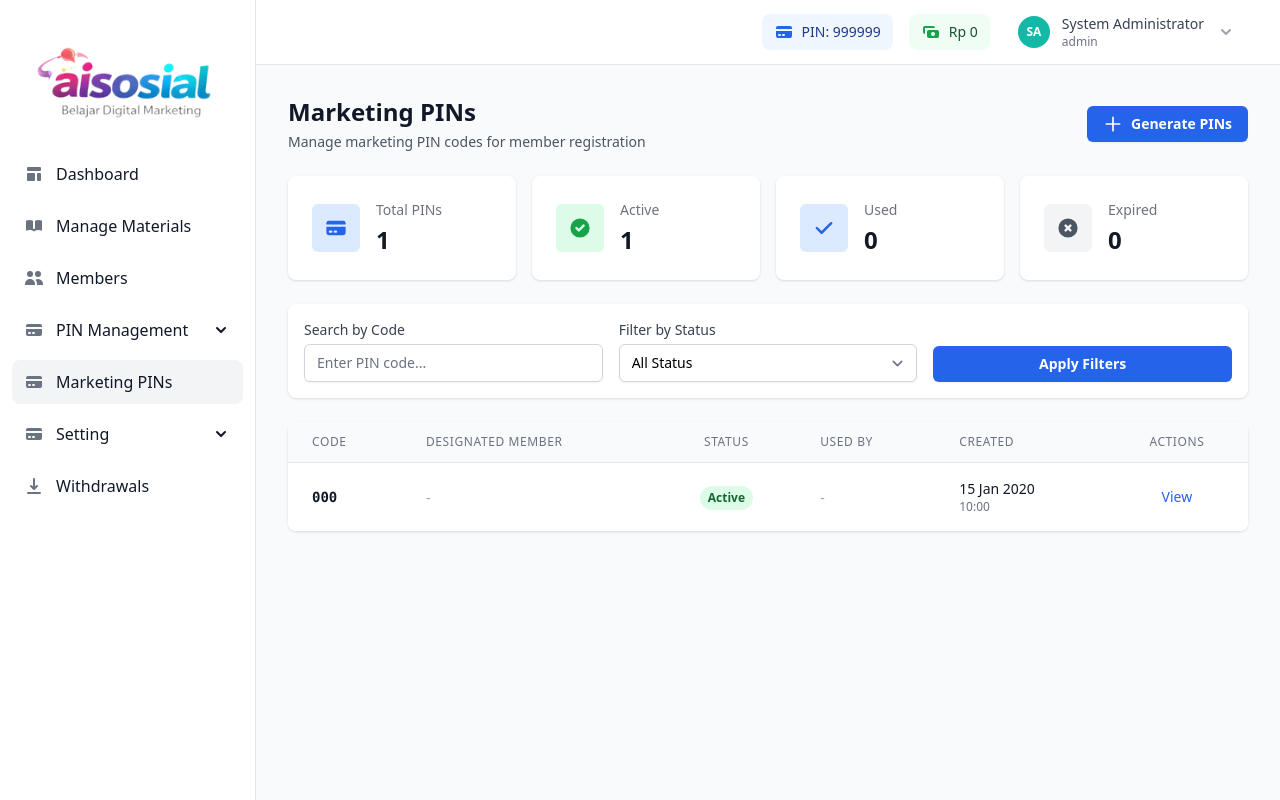
After one commit to wafistudent/sedekah_ai, a Laravel app: page /admin/marketing-pins in a window 1280 px wide. The commit adds this page. Run offline with Laravel 12, Linux system fonts and the light colour scheme; a user stored in the database is signed in; data comes from the database, SQL or seed files in the repository; tables that the repository leaves empty hold one stand-in row (values such as "Sample post"); style sheets or scripts are compiled from the project's sources; some libraries are stand-ins or nearby versions.

Commit message:
Add Marketing PIN admin interface with routes, controller, and views
Co-authored-by: wafistudent <227847858+wafistudent@users.noreply.github.com>

```diff
--- /dev/null
+++ b/app/Http/Controllers/Admin/MarketingPinController.php
@@ -0,0 +1,140 @@
+<?php
+
+namespace App\Http\Controllers\Admin;
+
+use App\Http\Controllers\Controller;
+use App\Models\MarketingPin;
+use App\Models\User;
+use App\Services\MarketingPinService;
+use Illuminate\Http\RedirectResponse;
+use Illuminate\Http\Request;
+use Illuminate\Support\Facades\Validator;
+use Illuminate\View\View;
+
+/**
+ * MarketingPinController
+ *
+ * Handles admin operations for marketing PIN management
+ *
+ * @package App\Http\Controllers\Admin
+ */
+class MarketingPinController extends Controller
+{
+    /**
+     * @var MarketingPinService
+     */
+    protected MarketingPinService $marketingPinService;
+
+    /**
+     * Constructor
+     */
+    public function __construct(MarketingPinService $marketingPinService)
+    {
+        $this->marketingPinService = $marketingPinService;
+    }
+
+    /**
+     * Display a listing of marketing PINs with statistics
+     *
+     * @param Request $request
+     * @return View
+     */
+    public function index(Request $request): View
+    {
+        // Build query
+        $query = MarketingPin::with(['admin', 'designatedMember', 'redeemedByMember'])
+            ->latest();
+
+        // Filter by status
+        if ($request->has('status') && $request->status !== '') {
+            $query->where('status', $request->status);
+        }
+
+        // Search by code
+        if ($request->has('search') && $request->search !== '') {
+            $query->where('code', 'like', '%' . $request->search . '%');
+        }
+
+        // Paginate results
+        $pins = $query->paginate(20)->withQueryString();
+
+        // Calculate statistics
+        $stats = [
+            'total' => MarketingPin::count(),
+            'active' => MarketingPin::where('status', 'active')->count(),
+            'used' => MarketingPin::where('status', 'used')->count(),
+            'expired' => MarketingPin::where('status', 'expired')->count(),
+        ];
+
+        return view('admin.marketing-pins.index', compact('pins', 'stats'));
+    }
+
+    /**
+     * Show the form for generating new marketing PINs
+     *
+     * @return View
+     */
+    public function create(): View
+    {
+        // Get active members for designated member dropdown
+        $members = User::role('member')
+            ->where('status', 'active')
+            ->select('id', 'name', 'email')
+            ->orderBy('name')
+            ->get();
+
+        return view('admin.marketing-pins.create', compact('members'));
+    }
+
+    /**
+     * Store newly generated marketing PINs
+     *
+     * @param Request $request
+     * @return RedirectResponse
+     */
+    public function store(Request $request): RedirectResponse
+    {
+        $validator = Validator::make($request->all(), [
+            'quantity' => 'required|integer|min:1|max:100',
+            'designated_member_id' => 'nullable|exists:users,id',
+            'expired_at' => 'nullable|date|after:now',
+        ]);
+
+        if ($validator->fails()) {
+            return redirect()->back()
+                ->withErrors($validator)
+                ->withInput();
+        }
+
+        try {
+            $pins = $this->marketingPinService->generateBulkPins(
+                adminId: auth()->id(),
+                quantity: $request->quantity,
+                designatedMemberId: $request->designated_member_id,
+                expiredAt: $request->expired_at
+            );
+
+            $message = count($pins) . ' Marketing PIN berhasil di-generate';
+
+            return redirect()->route('admin.marketing-pins.index')
+                ->with('success', $message);
+        } catch (\Exception $e) {
+            return redirect()->back()
+                ->with('error', 'Gagal generate PIN: ' . $e->getMessage())
+                ->withInput();
+        }
+    }
+
+    /**
+     * Display the specified marketing PIN with usage details
+     *
+     * @param MarketingPin $marketingPin
+     * @return View
+     */
+    public function show(MarketingPin $marketingPin): View
+    {
+        $marketingPin->load(['admin', 'designatedMember', 'redeemedByMember']);
+
+        return view('admin.marketing-pins.show', compact('marketingPin'));
+    }
+}
--- /dev/null
+++ b/resources/views/admin/marketing-pins/index.blade.php
@@ -0,0 +1,230 @@
+@extends('layouts.app')
+
+@section('title', 'Marketing PINs - Admin')
+
+@section('content')
+<div class="space-y-6">
+    {{-- Page Header --}}
+    <div class="flex flex-col sm:flex-row sm:items-center sm:justify-between">
+        <div>
+            <h1 class="text-xl font-bold text-gray-900 lg:text-2xl">Marketing PINs</h1>
+            <p class="mt-1 text-sm text-gray-600">Manage marketing PIN codes for member registration</p>
+        </div>
+        <div class="mt-4 sm:mt-0">
+            <a href="{{ route('admin.marketing-pins.create') }}"
+                class="inline-flex items-center justify-center rounded-md bg-blue-600 px-4 py-2 text-sm font-semibold text-white shadow-sm hover:bg-blue-500">
+                <svg class="mr-2 h-5 w-5" fill="none" stroke="currentColor" viewBox="0 0 24 24">
+                    <path stroke-linecap="round" stroke-linejoin="round" stroke-width="2" d="M12 4v16m8-8H4"/>
+                </svg>
+                Generate PINs
+            </a>
+        </div>
+    </div>
+
+    {{-- Statistics Cards --}}
+    <div class="grid grid-cols-1 gap-4 sm:grid-cols-2 lg:grid-cols-4">
+        <div class="rounded-lg bg-white p-6 shadow">
+            <div class="flex items-center">
+                <div class="flex-shrink-0 rounded-md bg-blue-100 p-3">
+                    <svg class="h-6 w-6 text-blue-600" fill="currentColor" viewBox="0 0 20 20">
+                        <path fill-rule="evenodd" d="M4 4a2 2 0 00-2 2v1h16V6a2 2 0 00-2-2H4z"/>
+                        <path fill-rule="evenodd" d="M18 9H2v5a2 2 0 002 2h12a2 2 0 002-2V9zM4 13a1 1 0 011-1h1a1 1 0 110 2H5a1 1 0 01-1-1zm5-1a1 1 0 100 2h1a1 1 0 100-2H9z" clip-rule="evenodd"/>
+                    </svg>
+                </div>
+                <div class="ml-4 w-0 flex-1">
+                    <dt class="text-sm font-medium text-gray-500 truncate">Total PINs</dt>
+                    <dd class="mt-1 text-2xl font-semibold text-gray-900">{{ number_format($stats['total']) }}</dd>
+                </div>
+            </div>
+        </div>
+
+        <div class="rounded-lg bg-white p-6 shadow">
+            <div class="flex items-center">
+                <div class="flex-shrink-0 rounded-md bg-green-100 p-3">
+                    <svg class="h-6 w-6 text-green-600" fill="currentColor" viewBox="0 0 20 20">
+                        <path fill-rule="evenodd" d="M10 18a8 8 0 100-16 8 8 0 000 16zm3.707-9.293a1 1 0 00-1.414-1.414L9 10.586 7.707 9.293a1 1 0 00-1.414 1.414l2 2a1 1 0 001.414 0l4-4z" clip-rule="evenodd"/>
+                    </svg>
+                </div>
+                <div class="ml-4 w-0 flex-1">
+                    <dt class="text-sm font-medium text-gray-500 truncate">Active</dt>
+                    <dd class="mt-1 text-2xl font-semibold text-gray-900">{{ number_format($stats['active']) }}</dd>
+                </div>
+            </div>
+        </div>
+
+        <div class="rounded-lg bg-white p-6 shadow">
+            <div class="flex items-center">
+                <div class="flex-shrink-0 rounded-md bg-blue-100 p-3">
+                    <svg class="h-6 w-6 text-blue-600" fill="currentColor" viewBox="0 0 20 20">
+                        <path fill-rule="evenodd" d="M16.707 5.293a1 1 0 010 1.414l-8 8a1 1 0 01-1.414 0l-4-4a1 1 0 011.414-1.414L8 12.586l7.293-7.293a1 1 0 011.414 0z" clip-rule="evenodd"/>
+                    </svg>
+                </div>
+                <div class="ml-4 w-0 flex-1">
+                    <dt class="text-sm font-medium text-gray-500 truncate">Used</dt>
+                    <dd class="mt-1 text-2xl font-semibold text-gray-900">{{ number_format($stats['used']) }}</dd>
+                </div>
+            </div>
+        </div>
+
+        <div class="rounded-lg bg-white p-6 shadow">
+            <div class="flex items-center">
+                <div class="flex-shrink-0 rounded-md bg-gray-100 p-3">
+                    <svg class="h-6 w-6 text-gray-600" fill="currentColor" viewBox="0 0 20 20">
+                        <path fill-rule="evenodd" d="M10 18a8 8 0 100-16 8 8 0 000 16zM8.707 7.293a1 1 0 00-1.414 1.414L8.586 10l-1.293 1.293a1 1 0 101.414 1.414L10 11.414l1.293 1.293a1 1 0 001.414-1.414L11.414 10l1.293-1.293a1 1 0 00-1.414-1.414L10 8.586 8.707 7.293z" clip-rule="evenodd"/>
+                    </svg>
+                </div>
+                <div class="ml-4 w-0 flex-1">
+                    <dt class="text-sm font-medium text-gray-500 truncate">Expired</dt>
+                    <dd class="mt-1 text-2xl font-semibold text-gray-900">{{ number_format($stats['expired']) }}</dd>
+                </div>
+            </div>
+        </div>
+    </div>
+
+    {{-- Filter Form --}}
+    <div class="bg-white rounded-lg shadow p-4">
+        <form method="GET" action="{{ route('admin.marketing-pins.index') }}" class="grid grid-cols-1 gap-4 sm:grid-cols-3">
+            <div>
+                <label for="search" class="block text-sm font-medium text-gray-700">Search by Code</label>
+                <input
+                    type="text"
+                    name="search"
+                    id="search"
+                    value="{{ request('search') }}"
+                    placeholder="Enter PIN code..."
+                    class="mt-1 block w-full rounded-md border-gray-300 shadow-sm focus:border-blue-500 focus:ring-blue-500 text-sm"
+                >
+            </div>
+
+            <div>
+                <label for="status" class="block text-sm font-medium text-gray-700">Filter by Status</label>
+                <select
+                    name="status"
+                    id="status"
+                    class="mt-1 block w-full rounded-md border-gray-300 shadow-sm focus:border-blue-500 focus:ring-blue-500 text-sm"
+                >
+                    <option value="">All Status</option>
+                    <option value="active" {{ request('status') === 'active' ? 'selected' : '' }}>Active</option>
+                    <option value="used" {{ request('status') === 'used' ? 'selected' : '' }}>Used</option>
+                    <option value="expired" {{ request('status') === 'expired' ? 'selected' : '' }}>Expired</option>
+                </select>
+            </div>
+
+            <div class="flex items-end">
+                <button
+                    type="submit"
+                    class="w-full rounded-md bg-blue-600 px-4 py-2 text-sm font-semibold text-white shadow-sm hover:bg-blue-500"
+                >
+                    Apply Filters
+                </button>
+            </div>
+        </form>
+    </div>
+
+    {{-- PINs Table --}}
+    <div class="bg-white rounded-lg shadow overflow-hidden">
+        <div class="overflow-x-auto">
+            <table class="min-w-full divide-y divide-gray-200">
+                <thead class="bg-gray-50">
+                    <tr>
+                        <th scope="col" class="px-6 py-3 text-left text-xs font-medium text-gray-500 uppercase tracking-wider">
+                            Code
+                        </th>
+                        <th scope="col" class="px-6 py-3 text-left text-xs font-medium text-gray-500 uppercase tracking-wider">
+                            Designated Member
+                        </th>
+                        <th scope="col" class="px-6 py-3 text-center text-xs font-medium text-gray-500 uppercase tracking-wider">
+                            Status
+                        </th>
+                        <th scope="col" class="px-6 py-3 text-left text-xs font-medium text-gray-500 uppercase tracking-wider">
+                            Used By
+                        </th>
+                        <th scope="col" class="px-6 py-3 text-left text-xs font-medium text-gray-500 uppercase tracking-wider">
+                            Created
+                        </th>
+                        <th scope="col" class="px-6 py-3 text-center text-xs font-medium text-gray-500 uppercase tracking-wider">
+                            Actions
+                        </th>
+                    </tr>
+                </thead>
+                <tbody class="bg-white divide-y divide-gray-200">
+                    @forelse($pins as $pin)
+                        <tr>
+                            <td class="px-6 py-4 whitespace-nowrap">
+                                <p class="text-sm font-mono font-semibold text-gray-900">{{ $pin->code }}</p>
+                            </td>
+                            <td class="px-6 py-4">
+                                @if($pin->designatedMember)
+                                    <p class="text-sm font-medium text-gray-900">{{ $pin->designatedMember->name }}</p>
+                                    <p class="text-xs text-gray-500">{{ $pin->designatedMember->email }}</p>
+                                @else
+                                    <span class="text-sm text-gray-400">-</span>
+                                @endif
+                            </td>
+                            <td class="px-6 py-4 whitespace-nowrap text-center">
+                                @if($pin->status === 'active')
+                                    <span class="inline-flex rounded-full bg-green-100 px-2 py-1 text-xs font-semibold text-green-800">
+                                        Active
+                                    </span>
+                                @elseif($pin->status === 'used')
+                                    <span class="inline-flex rounded-full bg-blue-100 px-2 py-1 text-xs font-semibold text-blue-800">
+                                        Used
+                                    </span>
+                                @else
+                                    <span class="inline-flex rounded-full bg-gray-100 px-2 py-1 text-xs font-semibold text-gray-800">
+                                        Expired
+                                    </span>
+                                @endif
+                            </td>
+                            <td class="px-6 py-4">
+                                @if($pin->redeemedByMember)
+                                    <p class="text-sm font-medium text-gray-900">{{ $pin->redeemedByMember->name }}</p>
+                                    <p class="text-xs text-gray-500">{{ $pin->used_at?->format('d M Y H:i') }}</p>
+                                @else
+                                    <span class="text-sm text-gray-400">-</span>
+                                @endif
+                            </td>
+                            <td class="px-6 py-4 whitespace-nowrap">
+                                <p class="text-sm text-gray-900">{{ $pin->created_at->format('d M Y') }}</p>
+                                <p class="text-xs text-gray-500">{{ $pin->created_at->format('H:i') }}</p>
+                            </td>
+                            <td class="px-6 py-4 whitespace-nowrap text-center text-sm font-medium">
+                                <a href="{{ route('admin.marketing-pins.show', $pin) }}"
+                                    class="text-blue-600 hover:text-blue-900">
+                                    View
+                                </a>
+                            </td>
+                        </tr>
+                    @empty
+                        <tr>
+                            <td colspan="6" class="px-6 py-12 text-center">
+                                <svg class="mx-auto h-12 w-12 text-gray-400" fill="none" stroke="currentColor" viewBox="0 0 24 24">
+                                    <path stroke-linecap="round" stroke-linejoin="round" stroke-width="2" d="M20 13V6a2 2 0 00-2-2H6a2 2 0 00-2 2v7m16 0v5a2 2 0 01-2 2H6a2 2 0 01-2-2v-5m16 0h-2.586a1 1 0 00-.707.293l-2.414 2.414a1 1 0 01-.707.293h-3.172a1 1 0 01-.707-.293l-2.414-2.414A1 1 0 006.586 13H4"/>
+                                </svg>
+                                <h3 class="mt-2 text-sm font-medium text-gray-900">No marketing PINs found</h3>
+                                <p class="mt-1 text-sm text-gray-500">Get started by generating new marketing PINs.</p>
+                                <div class="mt-6">
+                                    <a href="{{ route('admin.marketing-pins.create') }}"
+                                        class="inline-flex items-center rounded-md bg-blue-600 px-4 py-2 text-sm font-semibold text-white shadow-sm hover:bg-blue-500">
+                                        <svg class="mr-2 h-5 w-5" fill="none" stroke="currentColor" viewBox="0 0 24 24">
+                                            <path stroke-linecap="round" stroke-linejoin="round" stroke-width="2" d="M12 4v16m8-8H4"/>
+                                        </svg>
+                                        Generate PINs
+                                    </a>
+                                </div>
+                            </td>
+                        </tr>
+                    @endforelse
+                </tbody>
+            </table>
+        </div>
+
+        {{-- Pagination --}}
+        @if($pins->hasPages())
+            <div class="border-t border-gray-200 bg-white px-4 py-3 sm:px-6">
+                {{ $pins->links() }}
+            </div>
+        @endif
+    </div>
+</div>
+@endsection
--- a/resources/views/components/sidebar/sidebar-admin.blade.php
+++ b/resources/views/components/sidebar/sidebar-admin.blade.php
@@ -88,6 +88,18 @@
                 </ul>
             </li>
 
+            {{-- Marketing PINs --}}
+            <li>
+                <a href="{{ route('admin.marketing-pins.index') }}"
+                    class="flex items-center rounded-lg px-3 py-2.5 text-gray-900 hover:bg-gray-100 {{ request()->routeIs('admin.marketing-pins.*') ? 'bg-gray-100' : '' }}">
+                    <svg class="h-5 w-5 text-gray-500" fill="currentColor" viewBox="0 0 20 20">
+                        <path fill-rule="evenodd" d="M4 4a2 2 0 00-2 2v1h16V6a2 2 0 00-2-2H4z"/>
+                        <path fill-rule="evenodd" d="M18 9H2v5a2 2 0 002 2h12a2 2 0 002-2V9zM4 13a1 1 0 011-1h1a1 1 0 110 2H5a1 1 0 01-1-1zm5-1a1 1 0 100 2h1a1 1 0 100-2H9z" clip-rule="evenodd"/>
+                    </svg>
+                    <span class="ml-3">Marketing PINs</span>
+                </a>
+            </li>
+
             {{-- Settings --}}
             <li>
                 <button type="button"
--- a/routes/web.php
+++ b/routes/web.php
@@ -72,5 +72,15 @@ Route::middleware(['auth'])->group(function () {
 
         // Material management routes
         Route::resource('materials', AdminMaterialController::class);
+
+        // Marketing PIN Management
+        Route::get('/marketing-pins', [App\Http\Controllers\Admin\MarketingPinController::class, 'index'])
+            ->name('marketing-pins.index');
+        Route::get('/marketing-pins/create', [App\Http\Controllers\Admin\MarketingPinController::class, 'create'])
+            ->name('marketing-pins.create');
+        Route::post('/marketing-pins', [App\Http\Controllers\Admin\MarketingPinController::class, 'store'])
+            ->name('marketing-pins.store');
+        Route::get('/marketing-pins/{marketingPin}', [App\Http\Controllers\Admin\MarketingPinController::class, 'show'])
+            ->name('marketing-pins.show');
     });
 });
```
Also changed, not shown: resources/views/admin/marketing-pins/create.blade.php (added, +121 -0 lines), resources/views/admin/marketing-pins/show.blade.php (added, +202 -0 lines).
